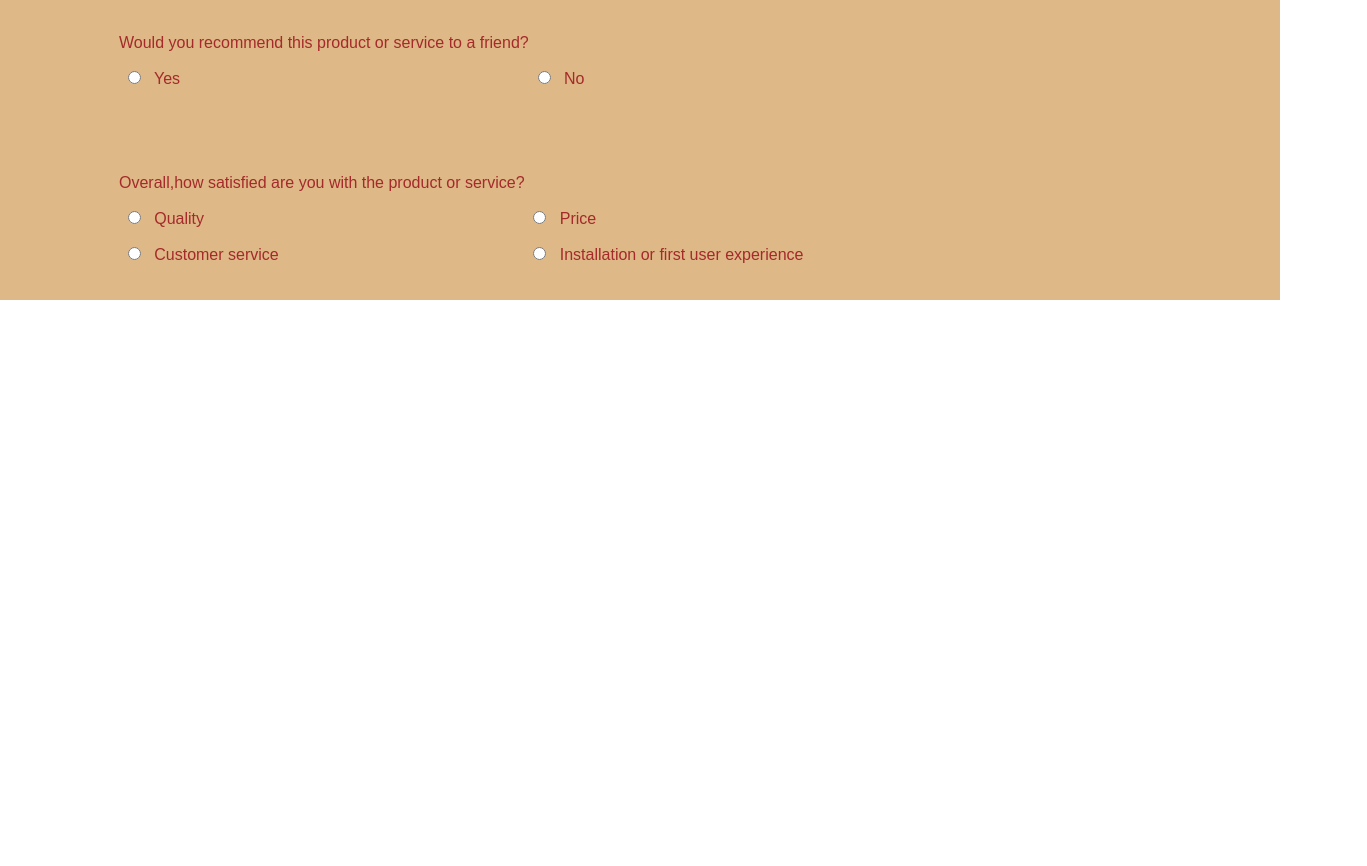
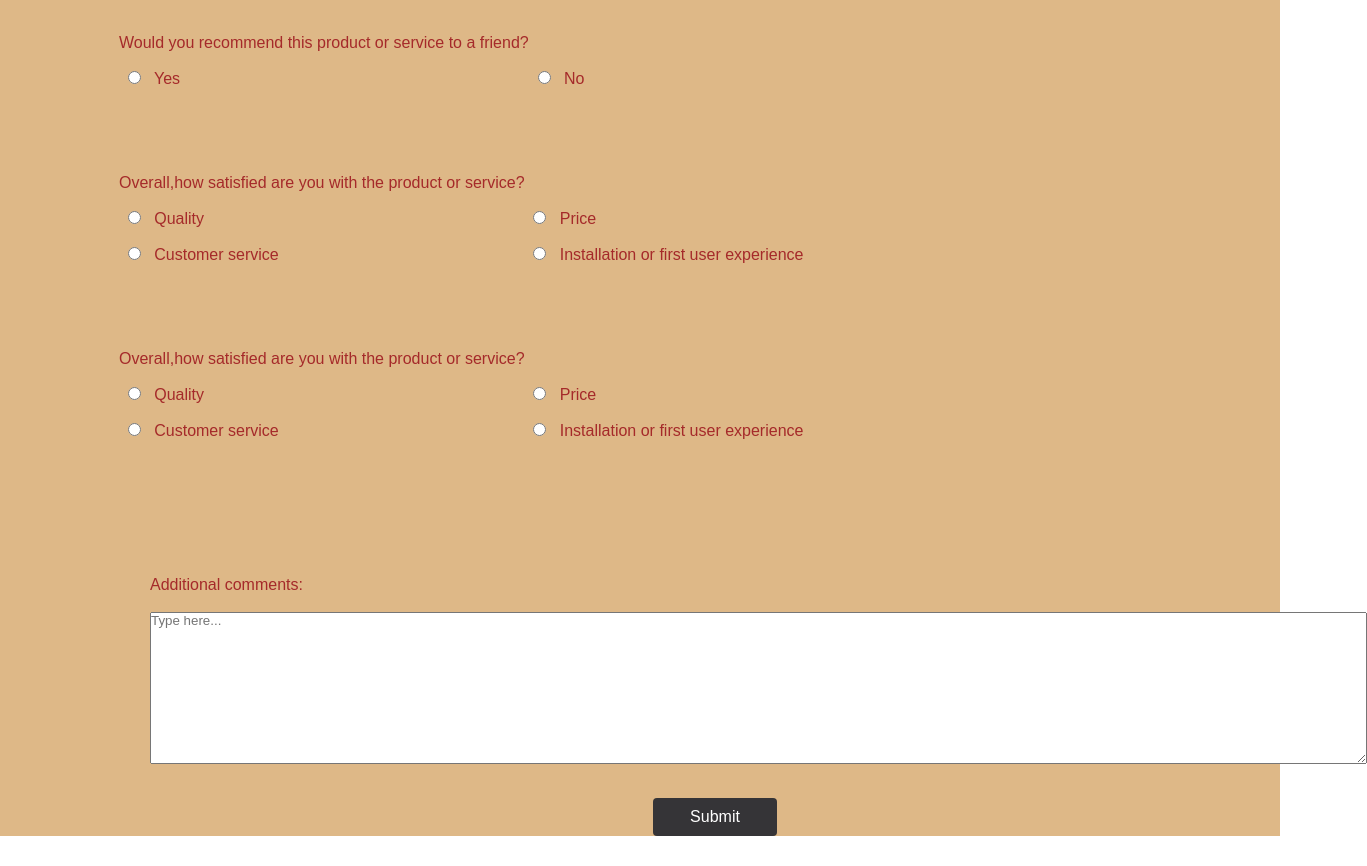
Before and after one commit to Abed001/flexbox, a plain HTML site: page index.html in a window 1280 px wide. Shown: the part 636-1502 px from the top of the page, 1367 px wide, since content can reach past the window. Before the commit the page ends 936 px from the top, so only its background shows below. Drawn offline with Linux system fonts and the light colour scheme.

Commit message:
final commit

```diff
--- a/index.html
+++ b/index.html
@@ -153,6 +153,48 @@
 </section>
 
 
+<section class="flexstart pad">
+
+  <div>
+
+      <p>Overall,how satisfied are you with the product or service?</p><br>
+        <input type="radio" id="Quality" >
+        <label for="Quality">Quality</label><br><br>
+        <input type="radio" id="Customer service" >
+        <label for="Customer service">Customer service</label><br><br>
+
+
+
+
+  </div>
+
+
+  <div>
+
+    <br><br>
+   <input type="radio" id="Price" >
+   <label for="Price">Price</label><br><br>
+   <input type="radio" id="Installation or first user experience">
+   <label for="Installation or first user experience">Installation or first user experience</label><br><br>
+
+ <br>
+
+</div>
+</section>
+<section class="additionalcomments">
+<div>
+      <p >Additional comments:</p><br>
+      <textarea   placeholder="Type here..." cols="150" rows="10"></textarea>
+    </div>
+  <button class="button">Submit</button>
+
+
+</section>
+
+
+
+
+
 
 
 
--- a/style.css
+++ b/style.css
@@ -57,3 +57,35 @@
     .pad{
         padding-top: 50px;
     }
+
+
+.button{
+    flex-wrap: wrap;
+    display:flex ;
+    justify-content: center;
+    text-align: center;
+    display: block;
+    margin-left: auto;
+    margin-right: auto ;
+    margin-top:30px;
+    margin-bottom:30px;
+    font-size: 16px;
+    padding-top: 10px;
+    padding-bottom: 10px;
+    padding-left: 37px;
+    padding-right: 37px;
+    background-color: #353437;
+    border: none;
+    color: white;
+    border-radius:4px;
+}
+
+.button:hover{
+    background-color: #4CAF50;
+
+}
+.additionalcomments{
+
+    padding-top: 100px;
+   padding-left: 150px;
+}
```
